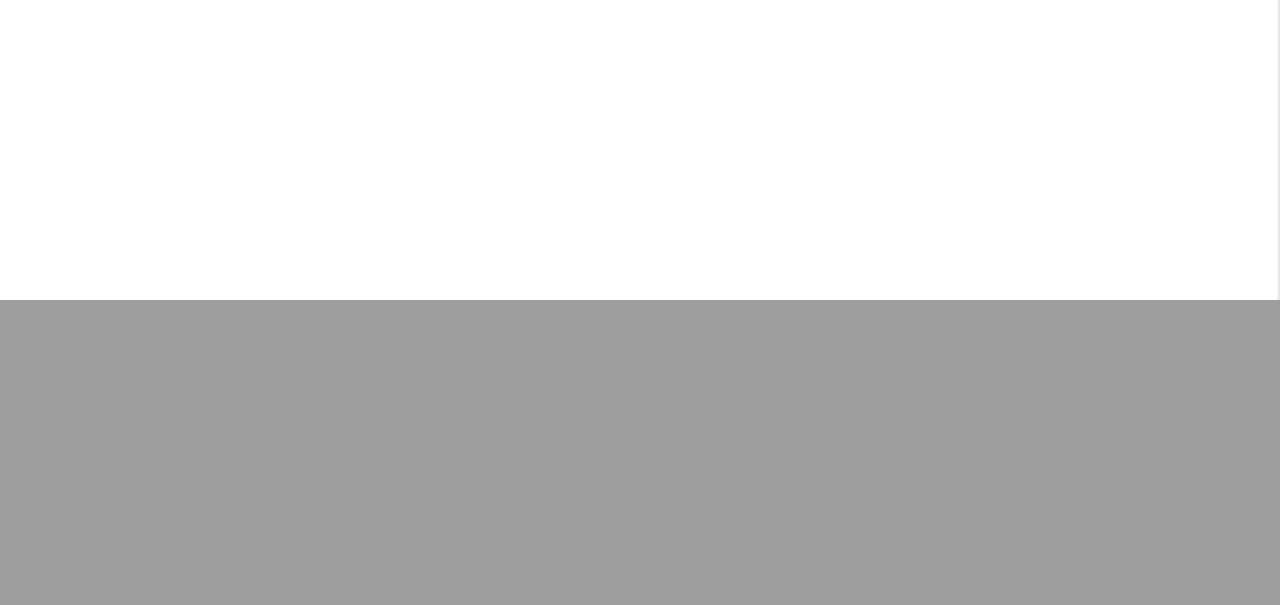
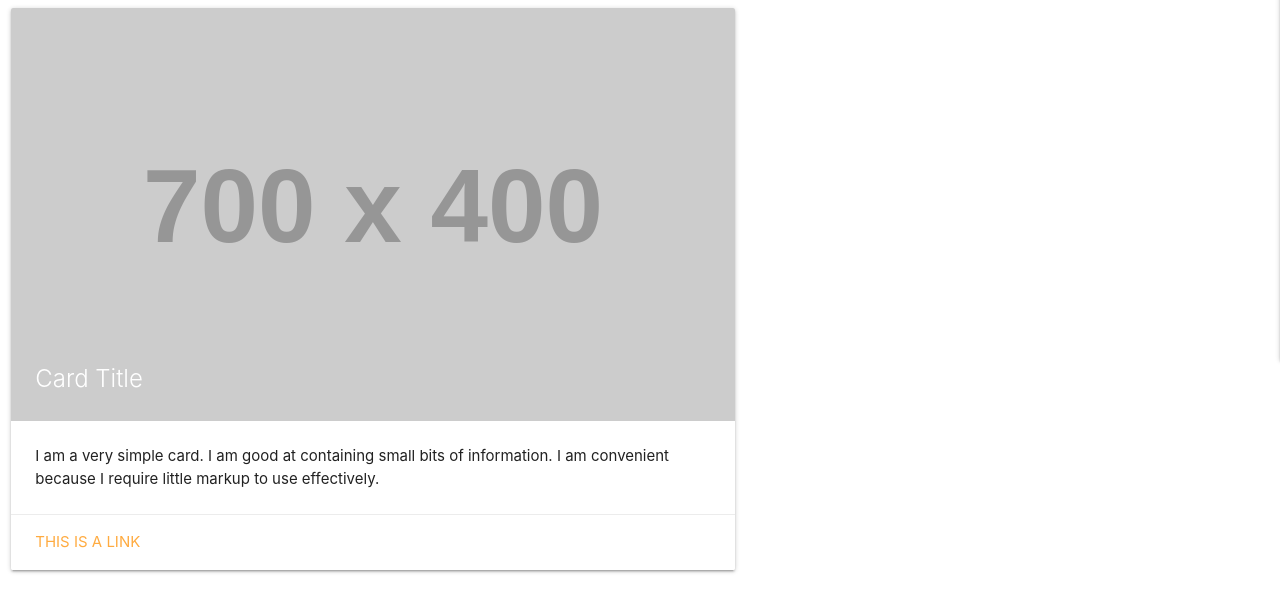
Before and after one commit to lhynes/CI-Data-Centric-Development-Milestone-Project-3, a Flask app: page /get_projects in a window 1280 px wide. Shown: the part 500-1105 px from the top of the page. Before the commit the page ends 800 px from the top, so only its background shows below. Run offline with Flask 2, Linux system fonts and the light colour scheme; grey boxes labelled with a size stand in for pictures from a placeholder-image service; data that the repository does not hold is empty; some libraries are stand-ins or nearby versions.

Commit message:
add project card setup

```diff
--- a/templates/base.html
+++ b/templates/base.html
@@ -38,7 +38,7 @@
 		    <ul class="sidenav" id="mobile-demo">
 			<li><h4 class="center-align light-blue-text text-darken 4">Galway Chartiy Projects</h4></li>
 			<li><a href="{{ url_for('index') }}">Home</a></li>
-			<li><a href="{{ url_for('get_projects') }}">View Projects</a></li>
+			<li><a href="{{ url_for('get_projects') }}">Find a Project</a></li>
 			{% if session.user %}
 				<li><a href="{{ url_for('profile', username=session['user']) }}">Profile</a></li>
 				<li><a href="{{ url_for('logout') }}">Log Out</a></li>
--- a/templates/projects.html
+++ b/templates/projects.html
@@ -10,4 +10,23 @@
         {{ project.project_date }}<br>
     {% endfor %}
 
+<div class="row">
+    <div class="col s12 m7">
+      <div class="card">
+        <div class="card-image">
+          <img src="https://placehold.it/700x400">
+          <span class="card-title">Card Title</span>
+        </div>
+        <div class="card-content">
+          <p>I am a very simple card. I am good at containing small bits of information.
+          I am convenient because I require little markup to use effectively.</p>
+        </div>
+        <div class="card-action">
+          <a href="#">This is a link</a>
+        </div>
+      </div>
+    </div>
+  </div>
+
+
 {% endblock %}
```
